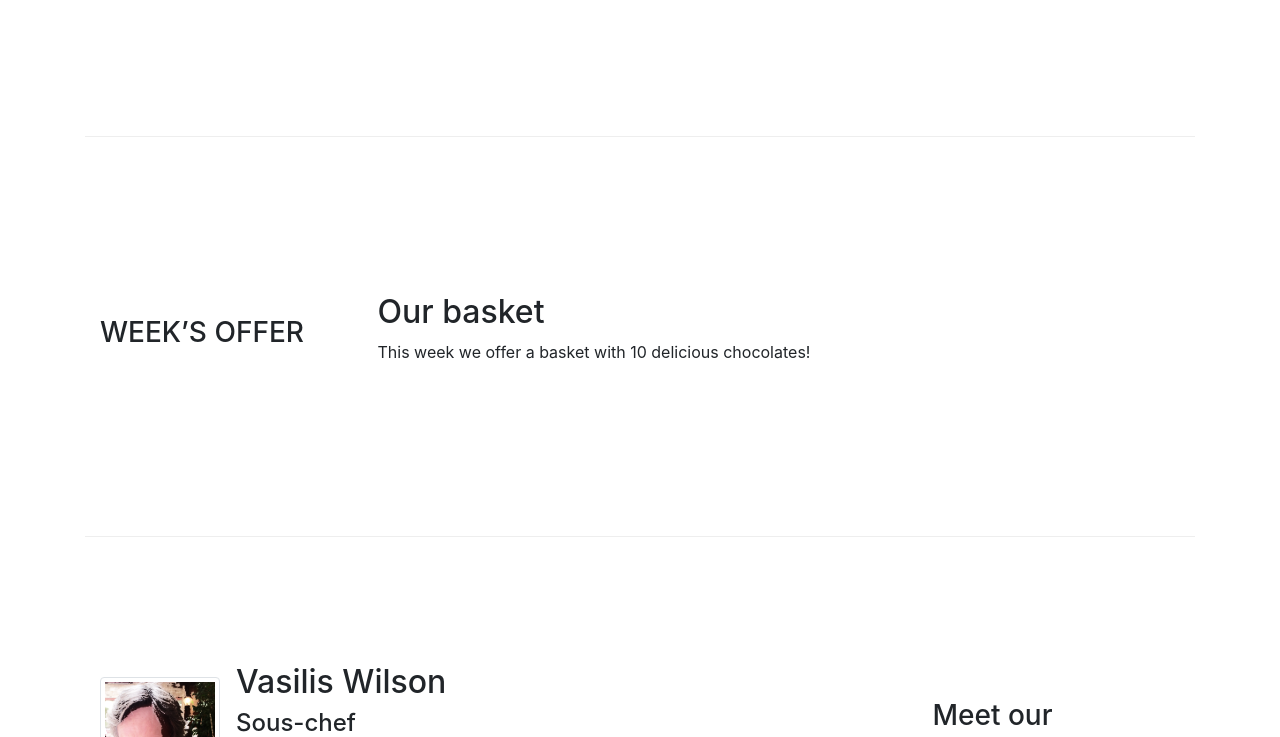
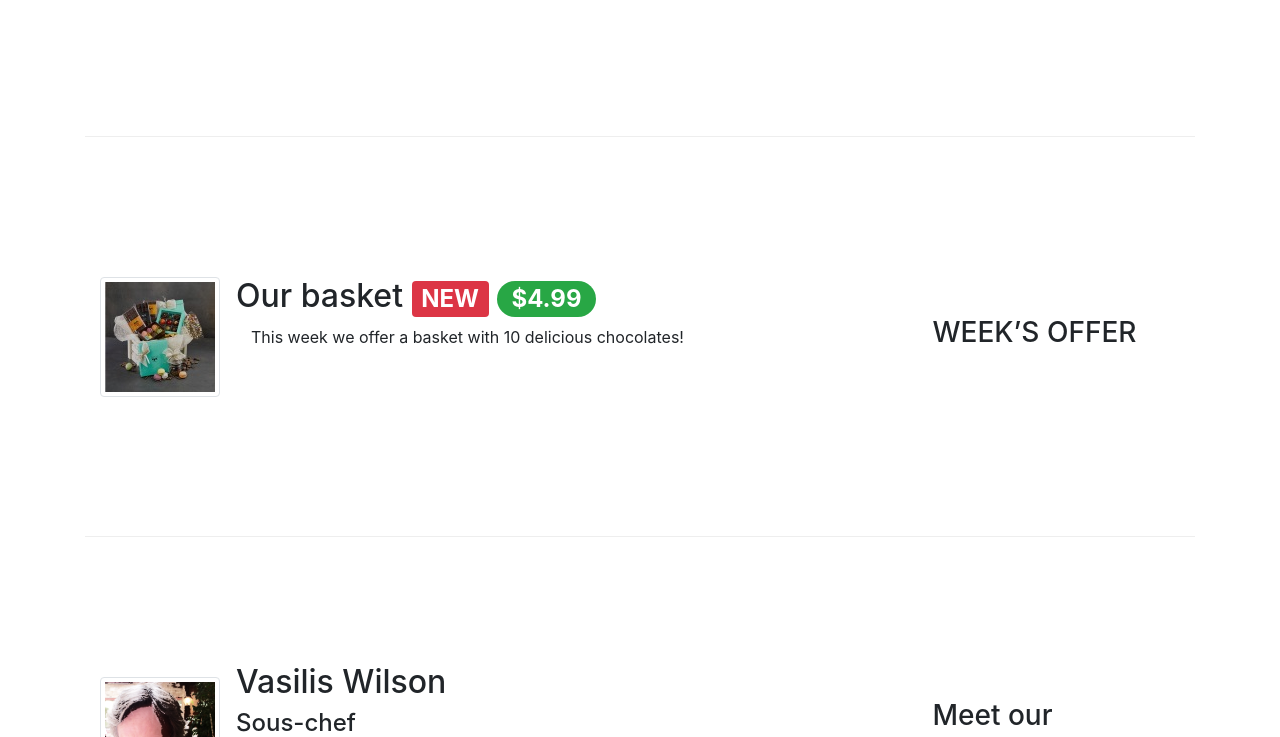
Before and after one commit to Laura-Ag/leChocolat, a website: page index.html in a window 1280 px wide. Shown: the part 576-1313 px from the top of the page. Drawn offline with nearby package versions, Linux system fonts and the light colour scheme.

Commit message:
Bootstrap Assignment 4

```diff
--- a/index.html
+++ b/index.html
@@ -71,13 +71,22 @@
         </div>
 
 
-        <div class="row row-content align-items-center">
+        <div class="row flex-row-reverse row-content align-items-center">
             <div class="col-sm-4 col-md-3">
                 <h3>WEEK’S OFFER</h3>
             </div>
             <div class="col-sm col-md">
-                <h2>Our basket</h2>
-                <p class="d-none d-sm-block">This week we offer a basket with 10 delicious chocolates! </p>
+                <div class="media">
+                    <img class="d-flex mr-3 img-thumbnail align-self-center"
+                        src="images/promotion.jpg" alt="85% DARK CHOCOLATE">
+                    <div class="media-body">
+                        <h2>Our basket
+                            <span class="badge badge-danger">NEW</span>
+                            <span class="badge badge-pill badge-success">$4.99</span>
+                        </h2>
+                        <p class="col d-none d-md-block">This week we offer a basket with 10 delicious chocolates! </p>
+                    </div>
+                </div>
             </div>
         </div>
 
```
